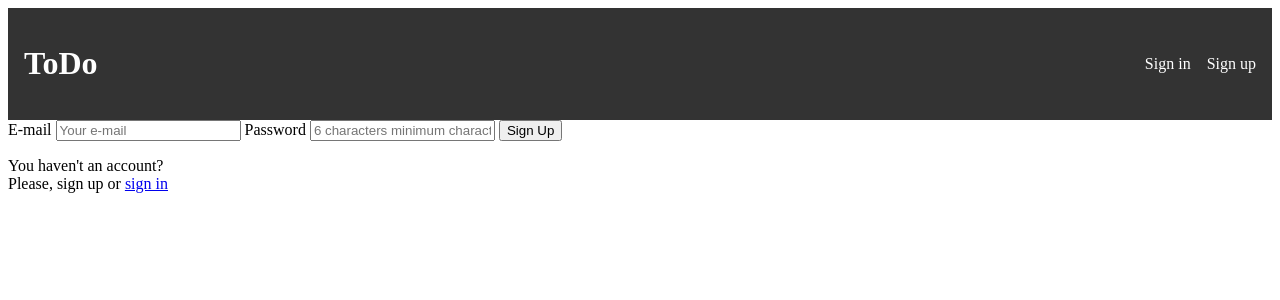
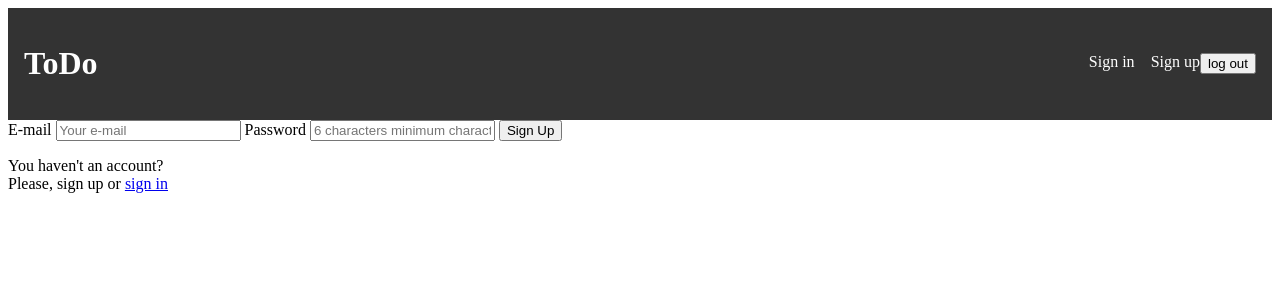
Before and after one commit to Github1234fab/NewTodo, a SvelteKit app: page /Signup in a window 1280 px wide. Shown: the top 300 px of the page. Built offline with nearby package versions, Linux system fonts and the light colour scheme.

Commit message:
bouton log out, page see you, input vidé après saisie

```diff
--- a/src/Components/Header.svelte
+++ b/src/Components/Header.svelte
@@ -1,4 +1,16 @@
+<script>
+  import { auth } from "../lib/firebase.js";
 
+  async function handleSignOut() {
+    try {
+      await auth.signOut();
+      console.log("User signed out");
+      window.location.href = "/SeeYouLater";
+    } catch (error) {
+      console.error("Error signing out: ", error);
+    }
+  }
+</script>
 
 <header>
         <h1>ToDo</h1>
@@ -6,6 +18,7 @@
                 <ul>
                         <li><a href="/Signin">Sign in</a></li>
                         <li><a href="/Signup">Sign up</a></li>
+                        <button on:click={handleSignOut}>log out</button>
                 </ul>
         </nav>
 </header>
--- /dev/null
+++ b/src/routes/SeeYouLater/+page.js
@@ -0,0 +1 @@
+export const prerender = true;
--- /dev/null
+++ b/src/routes/SeeYouLater/+page.svelte
@@ -0,0 +1 @@
+<h1>See You Later !</h1>
--- a/src/routes/Signin/+page.svelte
+++ b/src/routes/Signin/+page.svelte
@@ -4,6 +4,8 @@
 
         let email = "";
         let password = "";
+
+        //fonction pour se connecter avec un email et un mot de passe. Si la connexion est réussie, on redirige l'utilisateur vers la page d'application
 
         const login = async () => {
                 try {
--- a/src/routes/Signup/+page.svelte
+++ b/src/routes/Signup/+page.svelte
@@ -1,12 +1,14 @@
 <script>
         import { getAuth, createUserWithEmailAndPassword } from "firebase/auth";
         import { collection, addDoc } from "firebase/firestore";
-        import {db} from "../../lib/firebase.js";
+        import { db } from "../../lib/firebase.js";
 
         let email = "";
         let password = "";
 
         const auth = getAuth();
+
+        //fonction pour créer un utilisateur avec un email et un mot de passe. Si la création est réussie, on ajoute l'utilisateur à la collection "users" dans Firestore
 
         const signup = async (event) => {
                 event.preventDefault();
@@ -15,13 +17,15 @@
                         const userCredential = await createUserWithEmailAndPassword(auth, email, password);
                         const user = userCredential.user;
                         console.log("User signed up successfully:", user);
+
                         // Ajouter l'utilisateur à la collection "users" dans Firestore
                         const usersCollection = collection(db, "users");
                         await addDoc(usersCollection, {
                                 email: user.email,
-                                // Ajoutez d'autres champs utilisateur ici si nécessaire
                         });
-                } catch (error) {
+                        window.location.href = "/Application";
+                     }
+                catch (error) {
                         const errorCode = error.code;
                         const errorMessage = error.message;
                         console.log("no sign");
```
Also changed, not shown: src/routes/Application/+page.svelte (+8 -3 lines).
